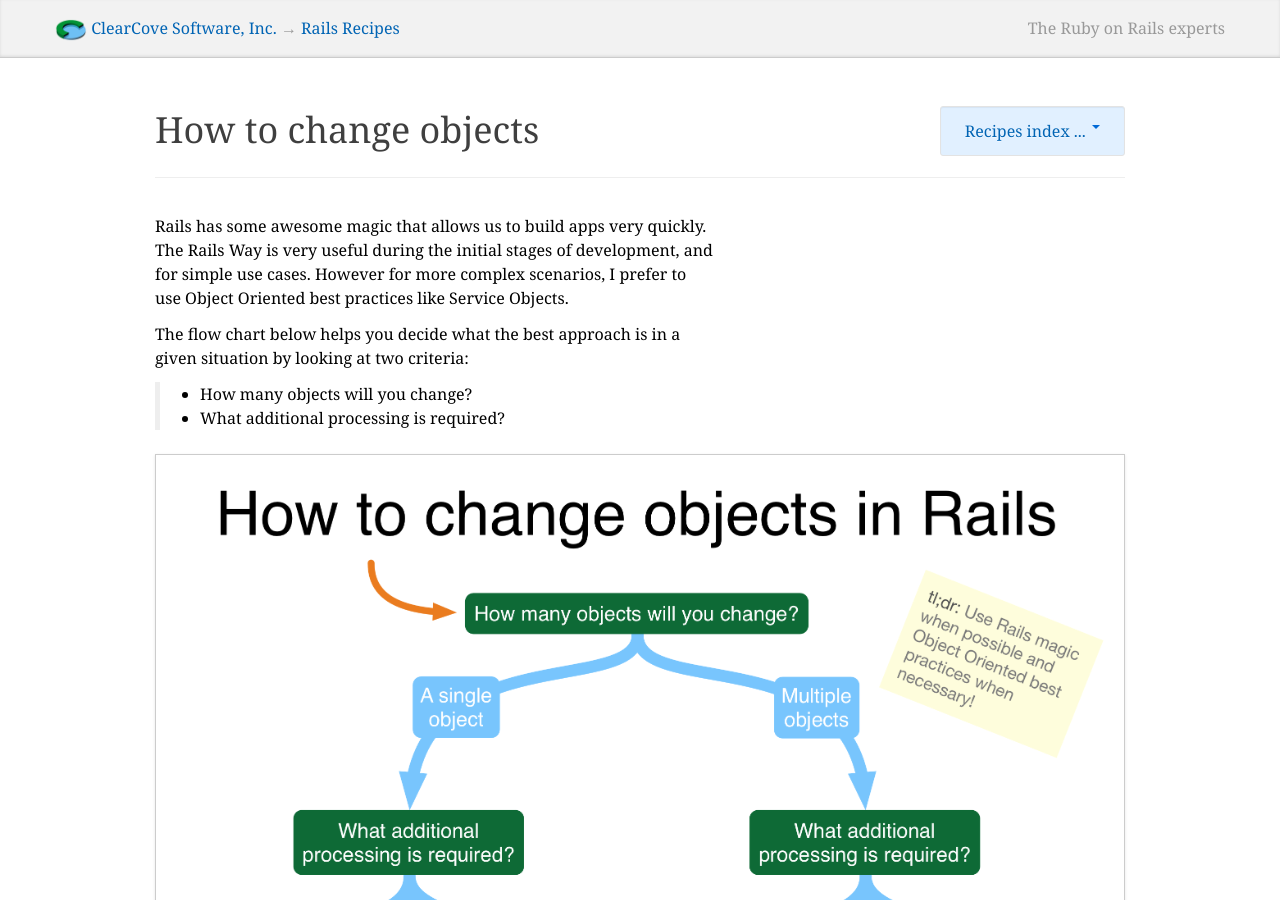
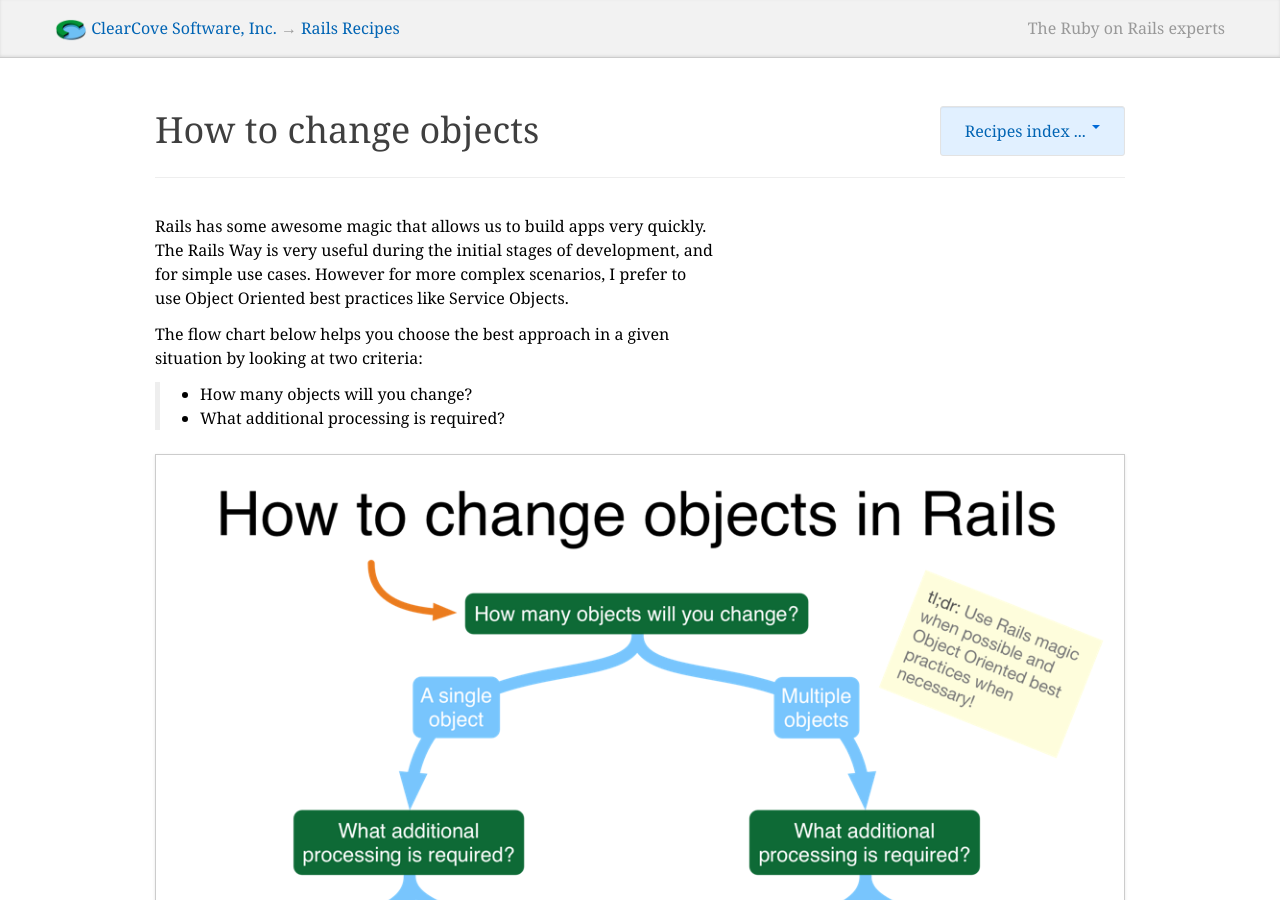
Before and after one commit to jhund/rails-recipes, a Jekyll site: the page built from pages/how_to_change_objects.md, in a window 1280 px wide and 900 px high. Built offline with Jekyll 4.4.1, drawn with Linux system fonts in a browser that asks for light colours; Markdown is read by kramdown in place of the engine named in the settings.

```diff
--- a/pages/how_to_change_objects.md
+++ b/pages/how_to_change_objects.md
@@ -14,8 +14,8 @@ Way is very useful during the initial stages of development, and for simple
 use cases. However for more complex scenarios, I prefer to use Object Oriented
 best practices like Service Objects.
 
-The flow chart below helps you decide what the best approach is in a given
-situation by looking at two criteria:
+The flow chart below helps you choose the best approach in a given situation
+by looking at two criteria:
 
 > * How many objects will you change?
 > * What additional processing is required?
```
Also changed, not shown: index.md (+1 -1 lines), images/how_to_change_objects.png.
